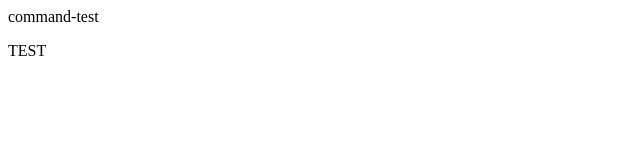
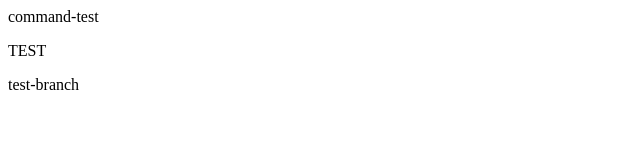
Before and after one commit to Y-Nami/command-test, a plain HTML site: page index.html in a window 1280 px wide. Shown: the full height of the page, 0-640 px from the left. Drawn offline with Linux system fonts and the light colour scheme.

Commit message:
test branch

```diff
--- a/index.html
+++ b/index.html
@@ -1,2 +1,3 @@
 <p>command-test</p>
 <p>TEST</p>
+<p>test-branch</p>
```
